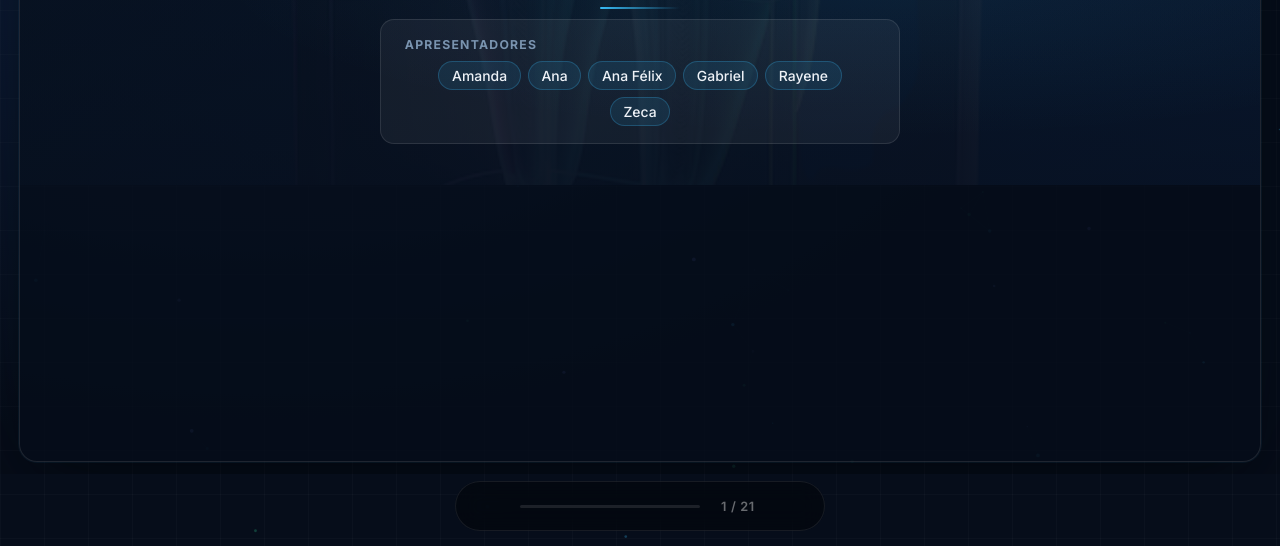
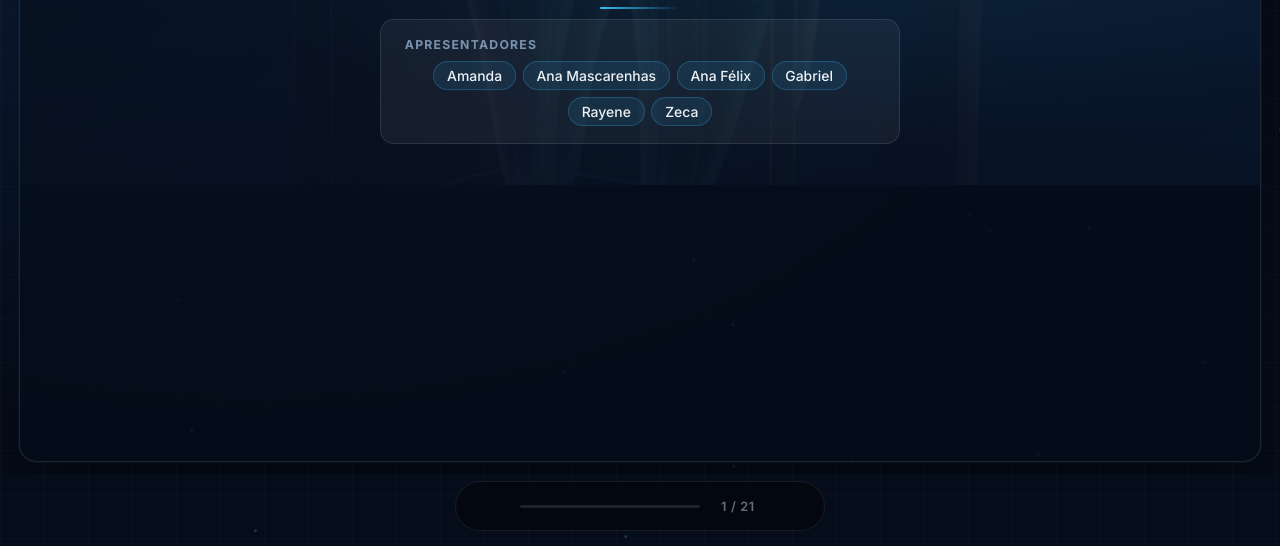
Before and after one commit to Gabriel-Rdrgs/projeto-cadcam, a website: page index.html in a window 1280 px wide. Shown: the part 254-800 px from the top of the page. Drawn offline with Linux system fonts and the light colour scheme; some icons are missing.

Commit message:
Update presenter 'Ana' to 'Ana Mascarenhas'
Replace the abbreviated presenter name 'Ana' with the full name 'Ana Mascarenhas' in index.html presenters list for improved clarity.

```diff
--- a/index.html
+++ b/index.html
@@ -40,7 +40,7 @@
 							<p class="presenters-label">Apresentadores</p>
 							<div class="presenters-row">
 								<span class="tag">Amanda</span>
-								<span class="tag">Ana</span>
+								<span class="tag">Ana Mascarenhas</span>
 								<span class="tag">Ana Félix</span>
 								<span class="tag">Gabriel</span>
 								<span class="tag">Rayene</span>
```
